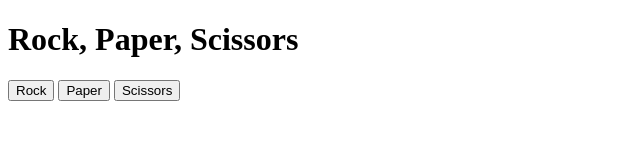
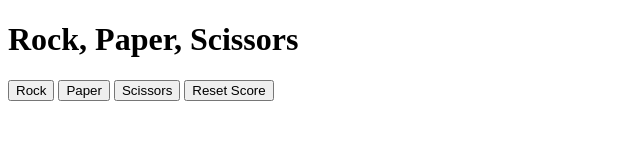
Before and after one commit to seanc00/amazon.com-clone, a plain HTML site: page rockPaperScissors/index.html in a window 1280 px wide. Shown: the whole page, without its empty margins (0-640 px from the left). Drawn offline with Linux system fonts and the light colour scheme.

Commit message:
added alert for reset score function

```diff
--- a/rockPaperScissors/index.html
+++ b/rockPaperScissors/index.html
@@ -14,10 +14,14 @@
     playGame('Rock');
     ">Rock</button>
     <button onclick="
-    playGame('Paper')
+    playGame('Paper');
     ">Paper</button>
     <button onclick="
     playGame('Scissors');
     ">Scissors</button>
+    <button onclick = "
+    resetScore();
+    ">Reset Score</button>
+
   </body>
 </html>
--- a/rockPaperScissors/script.js
+++ b/rockPaperScissors/script.js
@@ -3,6 +3,15 @@ const score = {
   draws: 0,
   losses: 0
 };
+
+function resetScore() {
+  score.wins = 0;
+  score.losses = 0;
+  score.draws = 0;
+
+  alert(`Score Reset
+Wins: ${score.wins}, Draws: ${score.draws}, Losses: ${score.losses}`);
+}
 
 function playGame(playerMove) {
   computerMove = pickComputerMove();
@@ -15,6 +24,7 @@ function playGame(playerMove) {
     } else if (computerMove === 'Scissors') {
       result = 'Draw!';
     }
+
   } else if (playerMove === 'Rock') {
     if (computerMove === 'Rock') {
       result = 'Draw!';
@@ -23,6 +33,7 @@ function playGame(playerMove) {
     } else if (computerMove === 'Scissors') {
       result = 'You Win!'
     }
+
   } else if (playerMove === 'Paper') {
     if (computerMove === 'Rock') {
       result = 'You Win!';
@@ -42,9 +53,8 @@ function playGame(playerMove) {
   }
 
   alert(`You picked ${playerMove}, Computer picked ${computerMove}. ${result}
-  Wins: ${score.wins}, Draws: ${score.draws}, Losses: ${score.losses}`);
+Wins: ${score.wins}, Draws: ${score.draws}, Losses: ${score.losses}`);
   return result;
-
 }
 
 function pickComputerMove() {
```
